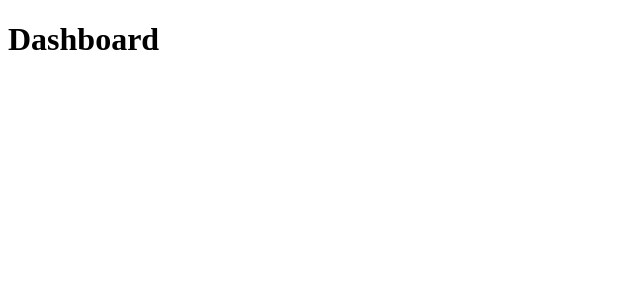
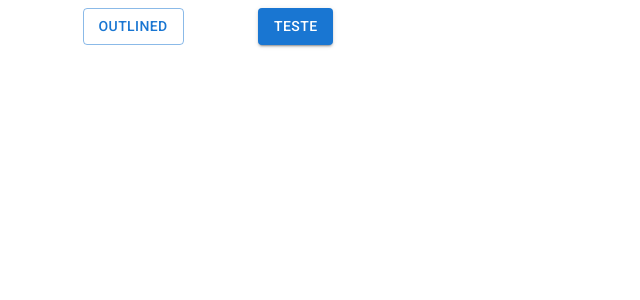
Before and after one commit to glob-gall/plataforma-investimento, a Next.js app in the folder plataforma-front/: page /dashboard in a window 1280 px wide. Shown: the top 300 px of the page, without its empty margins (0-640 px from the left). Built offline with nearby package versions, Linux system fonts and the light colour scheme.

Commit message:
chore: added frontend structure

```diff
--- a/plataforma-front/package.json
+++ b/plataforma-front/package.json
@@ -14,6 +14,7 @@
     "@emotion/styled": "^11.10.6",
     "@fontsource/roboto": "^4.5.8",
     "@mui/icons-material": "^5.11.11",
+    "@mui/lab": "^5.0.0-alpha.124",
     "@mui/material": "^5.11.13",
     "@mui/styled-engine-sc": "^5.11.11",
     "@types/node": "18.15.0",
--- a/plataforma-front/src/templates/dashboard/dashboard.styles.tsx
+++ b/plataforma-front/src/templates/dashboard/dashboard.styles.tsx
@@ -0,0 +1,14 @@
+import styled from 'styled-components';
+import { Button } from '@mui/material'
+
+
+export const Botao = styled(Button)`
+    background-color: #000;
+`
+
+export const ActionsContainer = styled.div`
+    display: flex;
+    justify-content: space-evenly;
+    align-items: center;
+    width: 400px;
+`
--- a/plataforma-front/src/templates/dashboard/dashboard.template.tsx
+++ b/plataforma-front/src/templates/dashboard/dashboard.template.tsx
@@ -1,11 +1,15 @@
 import React from 'react'
 import {DashboardTemplateProps} from "@/templates/dashboard/dashboard.types";
-
+import { Button, Container, Stack, TextField, Typography } from '@mui/material'
+import * as Styles from './dashboard.styles';
 
 const DashboardTemplate: React.FC<DashboardTemplateProps> = () => {
     return (
         <div>
-        <h1>Dashboard</h1>
+          <Styles.ActionsContainer>
+            <Button variant="outlined">Outlined</Button>
+            <Styles.Botao variant="contained">teste</Styles.Botao>
+          </Styles.ActionsContainer>
         </div>
     )
 }
--- a/plataforma-front/src/templates/login/login.template.tsx
+++ b/plataforma-front/src/templates/login/login.template.tsx
@@ -13,7 +13,6 @@ const LoginTemplate: React.FC<LoginTemplateProps> = () => {
           <TextField label="Email" variant="outlined" />
           <TextField label="Senha" variant="outlined" />
 
-          <Button variant="contained">Contained</Button>
         </Stack>
       </Container>
     )
```
Also changed, not shown: 1 other file (tests, documents, lock files or other folders).
